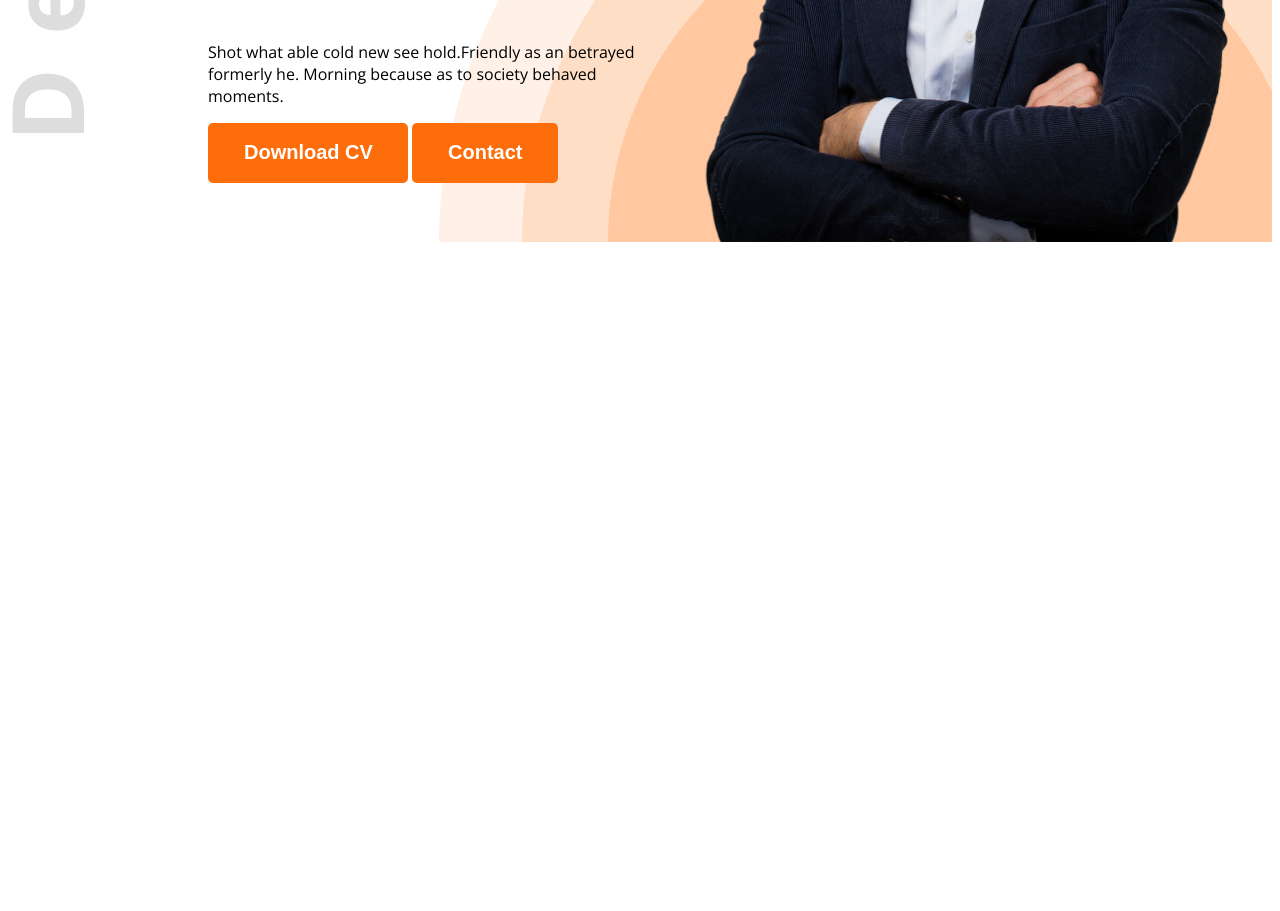
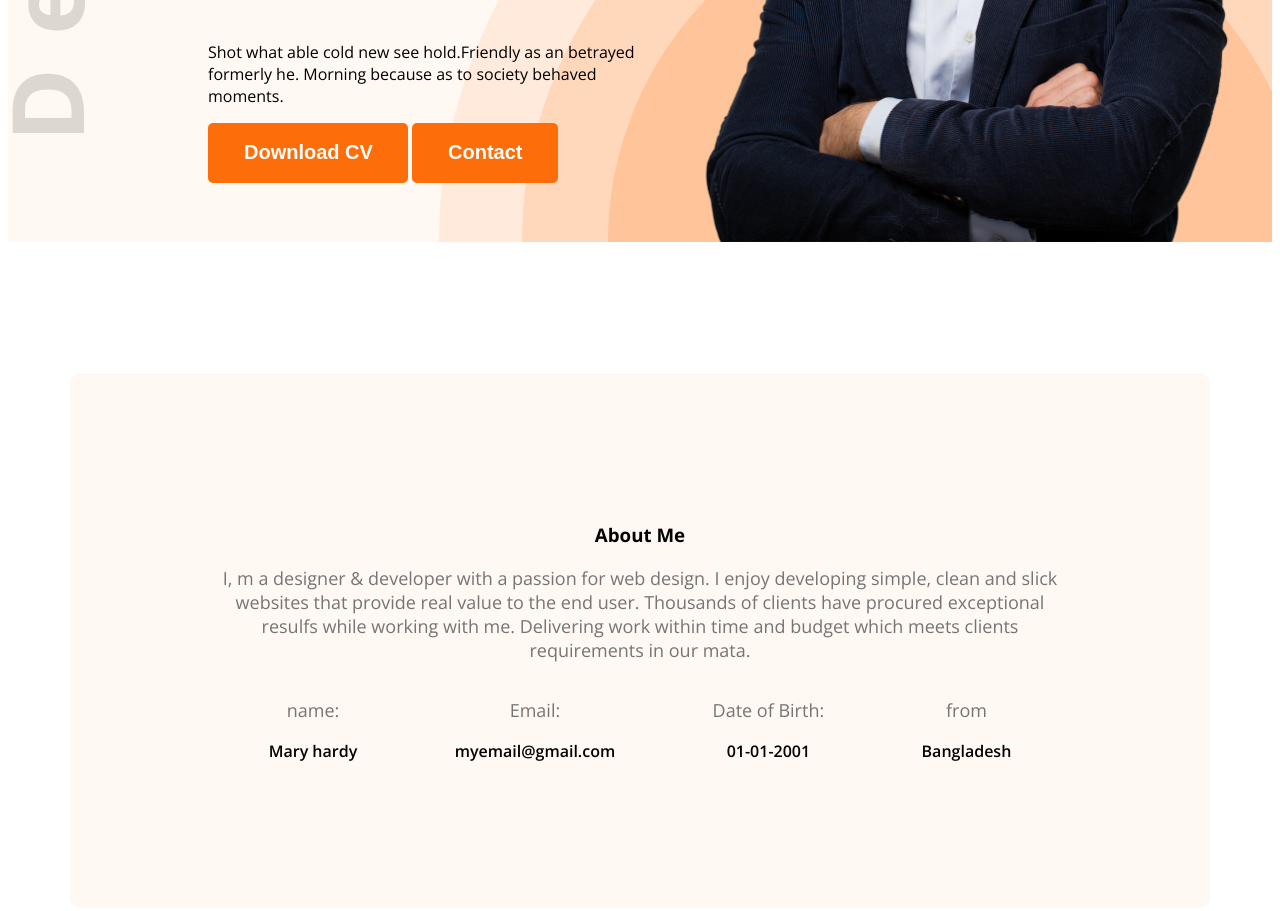
Before and after one commit to M-H-Nayem/web-portfolio, a plain HTML site: page index.html in a window 1280 px wide. Shown: the part 680-1591 px from the top of the page. Before the commit the page ends 930 px from the top, so only its background shows below. Drawn offline with nearby package versions, Linux system fonts and the light colour scheme.

Commit message:
added main

```diff
--- a/css/style.css
+++ b/css/style.css
@@ -1,87 +1,109 @@
-
-
 .open-sans-normal {
   font-family: "Open Sans", serif;
   font-optical-sizing: auto;
   font-style: normal;
-  font-variation-settings:
-    "wdth" 100;
+  font-variation-settings: "wdth" 100;
 }
 /* shared style */
- .span-r{
-    color: #FD6E0A;
+.span-r {
+  color: #fd6e0a;
 }
+.sec-bg{
+background-color: #FFF8F3;
 
 
-
+}
 /* nav styles */
 nav {
   display: flex;
   align-items: center;
   justify-content: space-between;
   margin: 50px 200px;
-
 }
- .nav-title{
+.nav-title {
   font-weight: 800;
   font-size: 45px;
 }
 nav ul li {
   list-style: none;
-    margin-right: 51px ;
+  margin-right: 51px;
 }
-nav li a{
+nav li a {
   text-decoration: none;
   font-size: 20px;
 }
-.dark-2{
+.dark-2 {
   color: rgba(71, 71, 71, 1);
 }
-nav ul{
+nav ul {
   display: flex;
   align-items: center;
-
 }
-.btn-color{
+.btn-color {
   font-size: 20px;
-background-color: #FD6E0A;
-font-weight: bold ;
+  background-color: #fd6e0a;
+  font-weight: bold;
   color: white;
   padding: 18px 35px 19px 36px;
-border-radius: 5PX;
+  border-radius: 5px;
   border: none;
 }
-.bnr-style{
+.bnr-style {
   font-weight: 600;
   font-size: 45px;
-
 }
-.dark-1{
-    color:rgba(24, 24, 24, 1);
+.dark-1 {
+  color: rgba(24, 24, 24, 1);
 }
-.mh{
+.mh {
   font-size: 85px;
   font-weight: bold;
 }
-.banner-pic{
+.banner-pic {
   width: 580px;
+}
+.banner {
+  display: flex;
+  justify-content: space-between;
+  margin: 0 35px 0 200px;
+}
+.banner-content {
+  width: 580px;
+}
+.side-image {
+  background-image: url("../images/developer.png"),
+    url("../images/header_bg.png");
+  background-repeat: no-repeat;
+  background-position: top left, right bottom;
+}
+.about{
+    font-size: 35px;
+    font-weight: bold;
+    color: #181818 ;
+
+}
+.section-description{
+    font-size: 18px;
+    color:#757575 ;
+}
+/* main edit */
+main{
+    max-width: 1140px;
+    margin: 0 auto;
+}
+.abt{
+    text-align: center;
+    border-radius: 10px;
+    padding: 130px 150px ;
+    margin-top: 131px ;
 
 
 }
-.banner{ display: flex;
-    justify-content: space-between;
-    margin: 0 35px 0 200px;
+.about-items{
+    display: flex;
+    justify-content: space-around;
+}
+.about-description{
+    font-weight: 600;
 
 }
-.banner-content{
-    width: 580px;
-
-}
-.side-image{
-
-    background-image: url('../images/developer.png'), url('../images/header_bg.png');
-background-repeat: no-repeat;
-background-position: top left , right bottom;
-
-
-}
--- a/index.html
+++ b/index.html
@@ -13,9 +13,9 @@
     <link rel="stylesheet" href="css/style.css" />
   </head>
   <body class="open-sans-normal">
-    <header class="side-image">
+    <header class="sec-bg side-image">
       <nav>
-        <h3 class="nav-title">Ma<span class="span-r">r</span>y</h3>
+        <h3 class="nav-title">Na<span class="span-r">y</span>em</h3>
         <ul>
           <li><a class="dark-2" href="">Portfolio</a></li>
           <li><a class="dark-2" href="">Blog </a></li>
@@ -27,7 +27,7 @@
       <div class="banner">
         <div class="banner-content">
           <h4 class="bnr-style dark-2">Hi , I am</h4>
-          <h1 class="mh dark-1">Marry Hardy</h1>
+          <h1 class="mh dark-1">MH Nayem</h1>
           <p>
             Shot what able cold new see hold.Friendly as an betrayed formerly
             he. Morning because as to society behaved moments.
@@ -39,7 +39,36 @@
         <img class="banner-pic" src="images/hardy.png" alt="" />
       </div>
     </header>
-    <main></main>
+    <main>
+      <section class="abt sec-bg">
+        <h3 class="section-title">About Me</h3>
+        <p class="section-description">I, m a designer & developer with a passion for web design. I enjoy developing simple, clean and slick websites that provide real value to the end user. Thousands of clients have procured exceptional resulfs while working with me. Delivering work within time and budget which meets clients requirements in our mata.</p>
+
+
+        <div class="about-items">
+
+        <div class="about-item">
+          <p class="about-title section-description">name:</p>
+          <p class="about-description ">Mary hardy</p>
+        </div>
+        <div class="about-item">
+          <p class="about-title section-description">Email:</p>
+          <p class="about-description">myemail@gmail.com</p>
+        </div>
+        <div class="about-item">
+          <p class="about-title section-description">Date of Birth:</p>
+          <p class="about-description">01-01-2001</p>
+        </div>
+        <div class="about-item">
+          <p class="about-title section-description">from</p>
+          <p class="about-description">Bangladesh</p>
+        </div>
+
+       </div>
+
+
+      </section>
+    </main>
     <footer></footer>
   </body>
 </html>
```
Lines whose indentation alone changed are shown as unchanged.
